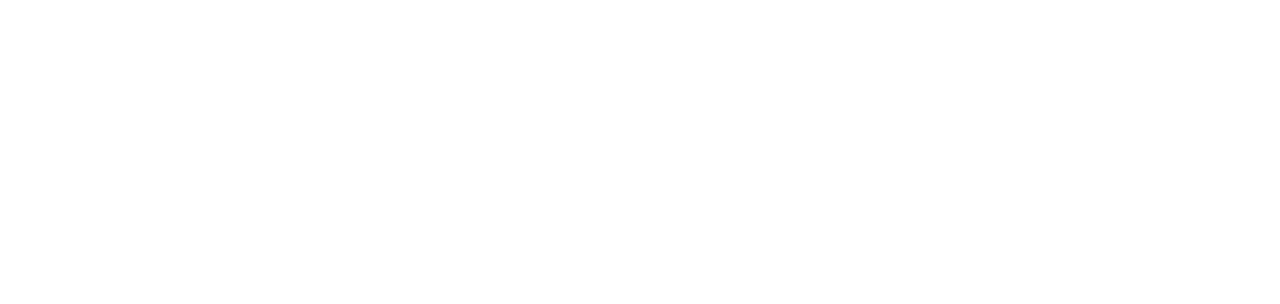
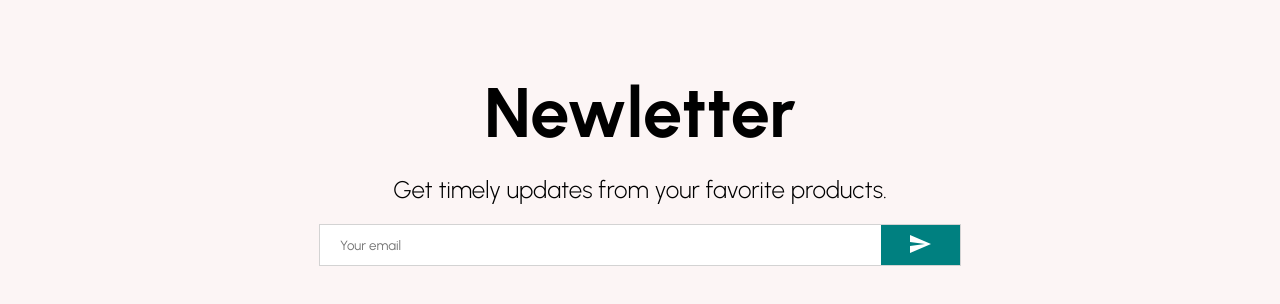
Before and after one commit to ssbbgm/trendwear, a React (Create React App) app: page / in a window 1280 px wide. Shown: the part 2328-2632 px from the top of the page. Before the commit the page ends 2256 px from the top, so only its background shows below. Built offline with nearby package versions, Linux system fonts and the light colour scheme.

Commit message:
added newletter

```diff
--- /dev/null
+++ b/src/components/Newsletter.jsx
@@ -0,0 +1,61 @@
+import { Send } from "@mui/icons-material";
+import styled from "styled-components";
+
+const Container = styled.div`
+    height: 60vh;
+    background-color: #fcf5f5;
+    display: flex;
+    align-items: center;
+    justify-content: center;
+    flex-direction: column;
+`;
+
+const Title = styled.h1`
+    font-size: 70px;
+    margin-bottom: 20px;
+`;
+
+const Description = styled.div`
+    font-size: 24px;
+    font-weight: 300;
+    margin-bottom: 20px;
+`;
+
+const InputContainer = styled.div`
+    width: 50%;
+    height: 40px;
+    background-color: white;
+    display: flex;
+    justify-content: space-between;
+    border: 1px solid lightgray;
+`;
+
+const Input = styled.input`
+    border: none;
+    flex: 8;
+    padding-left: 20px;
+`;
+
+const Button = styled.button`
+    flex: 1;
+    border: none;
+    background-color: teal;
+    color: white;
+`;
+
+function Newsletter() {
+    return (
+        <Container>
+            <Title>Newletter</Title>
+            <Description>Get timely updates from your favorite products.</Description>
+            <InputContainer>
+                <Input  placeholder="Your email"/>
+                <Button>
+                    <Send />
+                </Button>
+            </InputContainer>
+        </Container>
+    );
+}
+
+export default Newsletter;
--- a/src/components/Product.jsx
+++ b/src/components/Product.jsx
@@ -13,6 +13,7 @@
     display: flex;
     align-items: center;
     justify-content: center;
+    transition: all 0.5s ease;
 `;
 
 const Container = styled.div`
@@ -54,6 +55,7 @@
     justify-content: center;
     margin: 10px;
     transition: all 0.5s ease;
+    cursor: pointer;
 
     &:hover{
         background-color: #e9f5f5;
--- a/src/pages/Home.jsx
+++ b/src/pages/Home.jsx
@@ -2,6 +2,7 @@
 import Announcement from '../components/Announcement';
 import Categories from '../components/Categories';
 import Navbar from '../components/Navbar';
+import Newsletter from '../components/Newsletter';
 import Products from '../components/Products';
 import Slider from '../components/Slider';
 
@@ -13,6 +14,7 @@
             <Slider />
             <Categories />
             <Products />
+            <Newsletter />
         </div>
     );
 }
```
